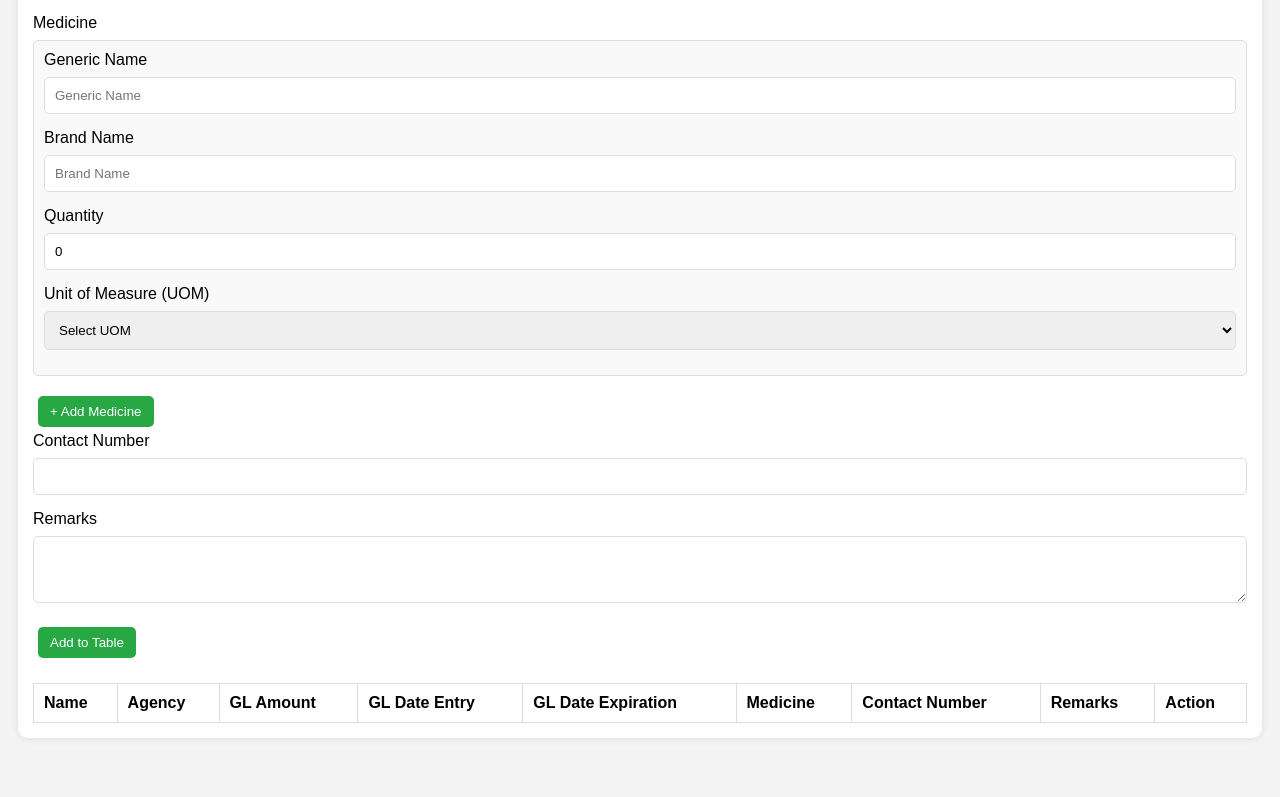
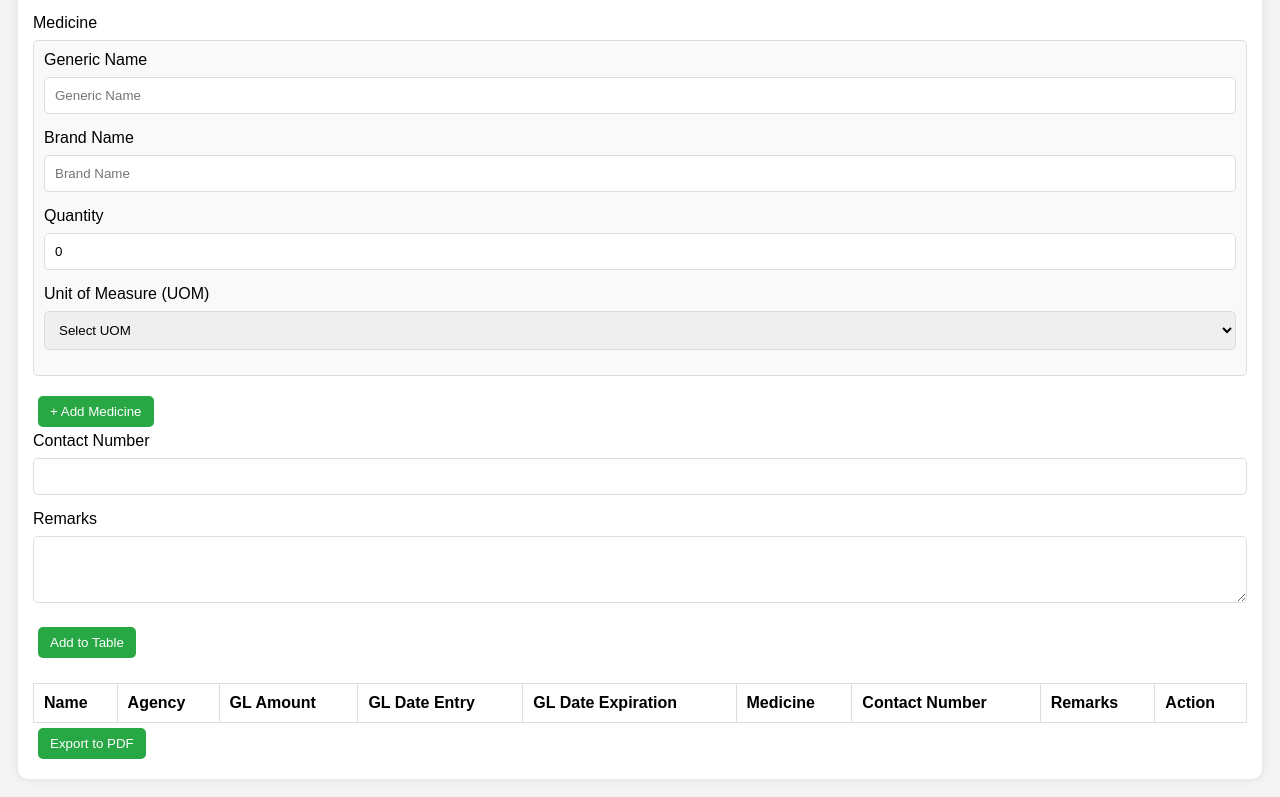
Before and after one commit to yuzithzu/completesolutionpending, a plain HTML site: page index.html in a window 1280 px wide. Shown: the part 484-1281 px from the top of the page. Before the commit the page ends 1240 px from the top, so only its background shows below. Drawn offline with nearby package versions, Linux system fonts and the light colour scheme.

Commit message:
Update index.html

```diff
--- a/index.html
+++ b/index.html
@@ -148,7 +148,11 @@
         <tbody>
         </tbody>
     </table>
+
+    <button onclick="exportPDF()">Export to PDF</button>
 </div>
+
+<script src="https://cdnjs.cloudflare.com/ajax/libs/jspdf/2.5.1/jspdf.umd.min.js"></script>
 
 <script>
     document.addEventListener("DOMContentLoaded", () => {
@@ -312,6 +316,22 @@
             });
         }
     }
+
+    function exportPDF() {
+        const { jsPDF } = window.jspdf;
+        const doc = new jsPDF();
+
+        let tableContent = '';
+
+        // Extract table content
+        document.querySelectorAll('#data-table tbody tr').forEach(row => {
+            const cells = row.querySelectorAll('td');
+            tableContent += `Name: ${cells[0].textContent}\nAgency: ${cells[1].textContent}\nGL Amount: ${cells[2].textContent}\nGL Date Entry: ${cells[3].textContent}\nGL Date Expiration: ${cells[4].textContent}\nMedicine: ${cells[5].textContent}\nContact Number: ${cells[6].textContent}\nRemarks: ${cells[7].textContent}\n\n`;
+        });
+
+        doc.text(tableContent, 10, 10);
+        doc.save('pharmacy_data.pdf');
+    }
 </script>
 
 </body>
```
